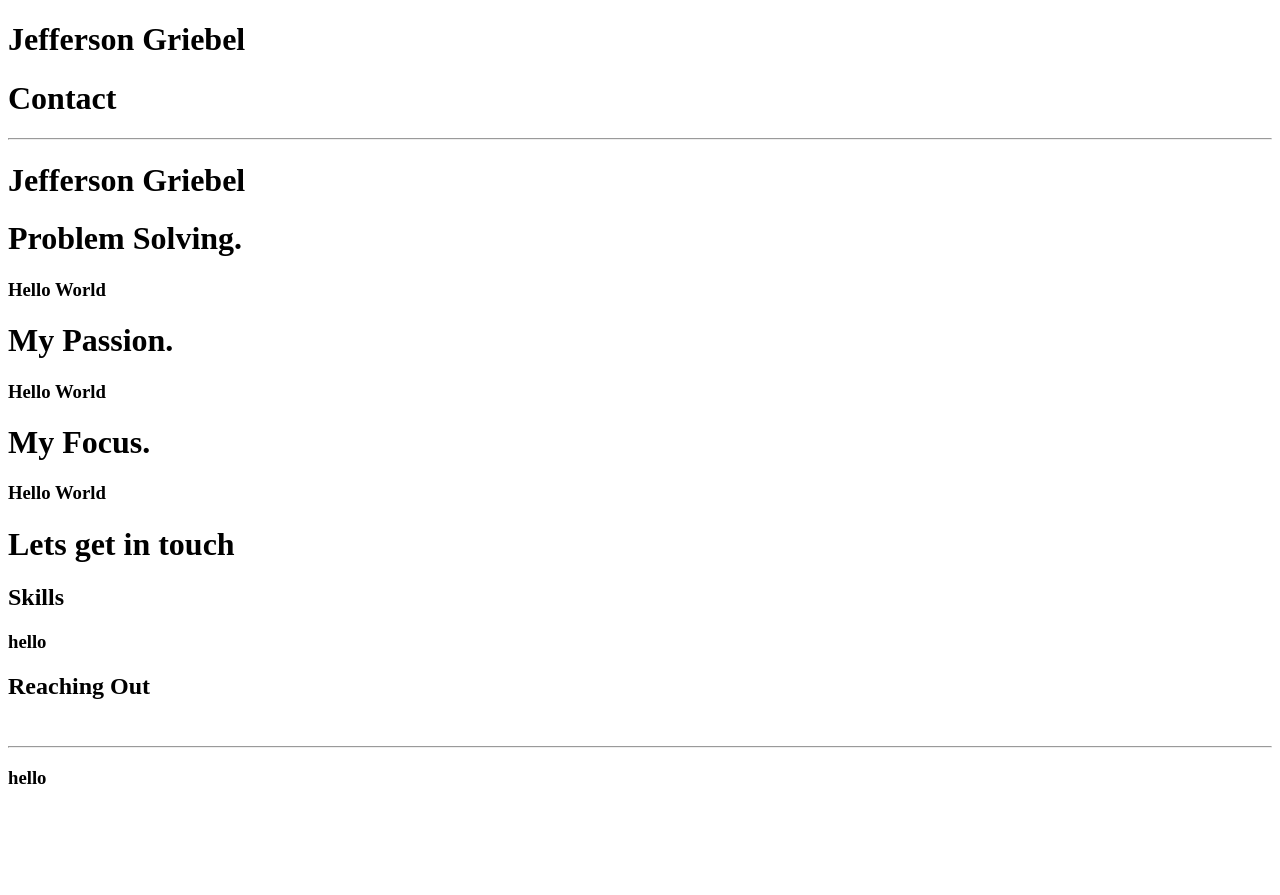
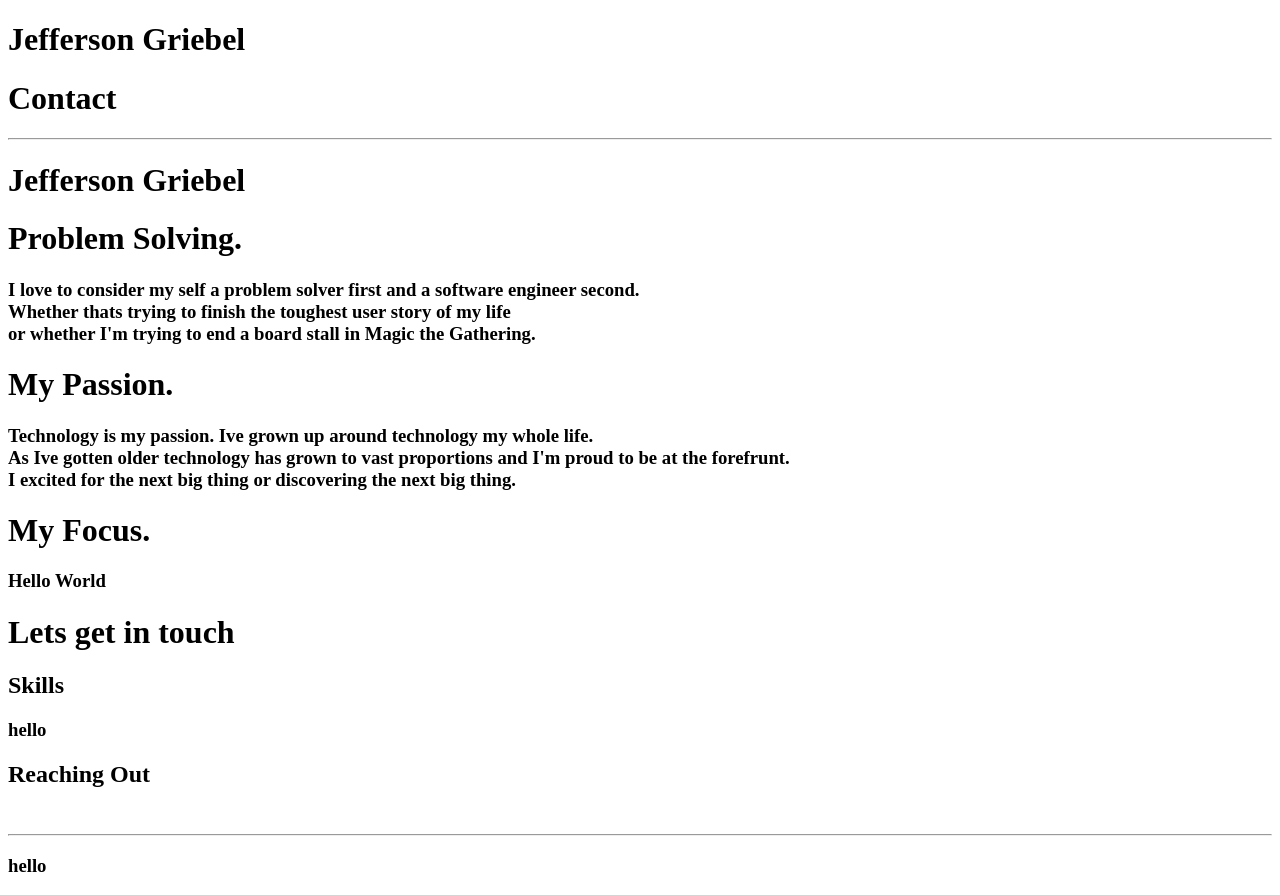
Before and after one commit to Jgriebel1990/jeffersonGriebel, a plain HTML site: page index.html in a window 1280 px wide. Before the commit the page ends 807 px from the top, so only its background shows below. Drawn offline with Linux system fonts and the light colour scheme.

Commit message:
filled in the problem solving section and the passion section with appropriate text

```diff
--- a/index.html
+++ b/index.html
@@ -16,13 +16,17 @@
         <div>
             <h1>Problem Solving.</h1>
             <p>
-                <h3>Hello World</h3>
+                <h3>I love to consider my self a problem solver first and a software engineer second.
+                <br>Whether thats trying to finish the toughest user story of my life
+                <br> or whether I'm trying to end a board stall in Magic the Gathering.</h3>
             </p>
         </div>
         <div>
             <h1>My Passion.</h1>
             <p>
-                <h3>Hello World</h3>
+                <h3>Technology is my passion. Ive grown up around technology my whole life.
+                <br>As Ive gotten older technology has grown to vast proportions and I'm proud to be at the forefrunt.
+                <br>I excited for the next big thing or discovering the next big thing. </h3>
             </p>
         </div>
         <div>
```
